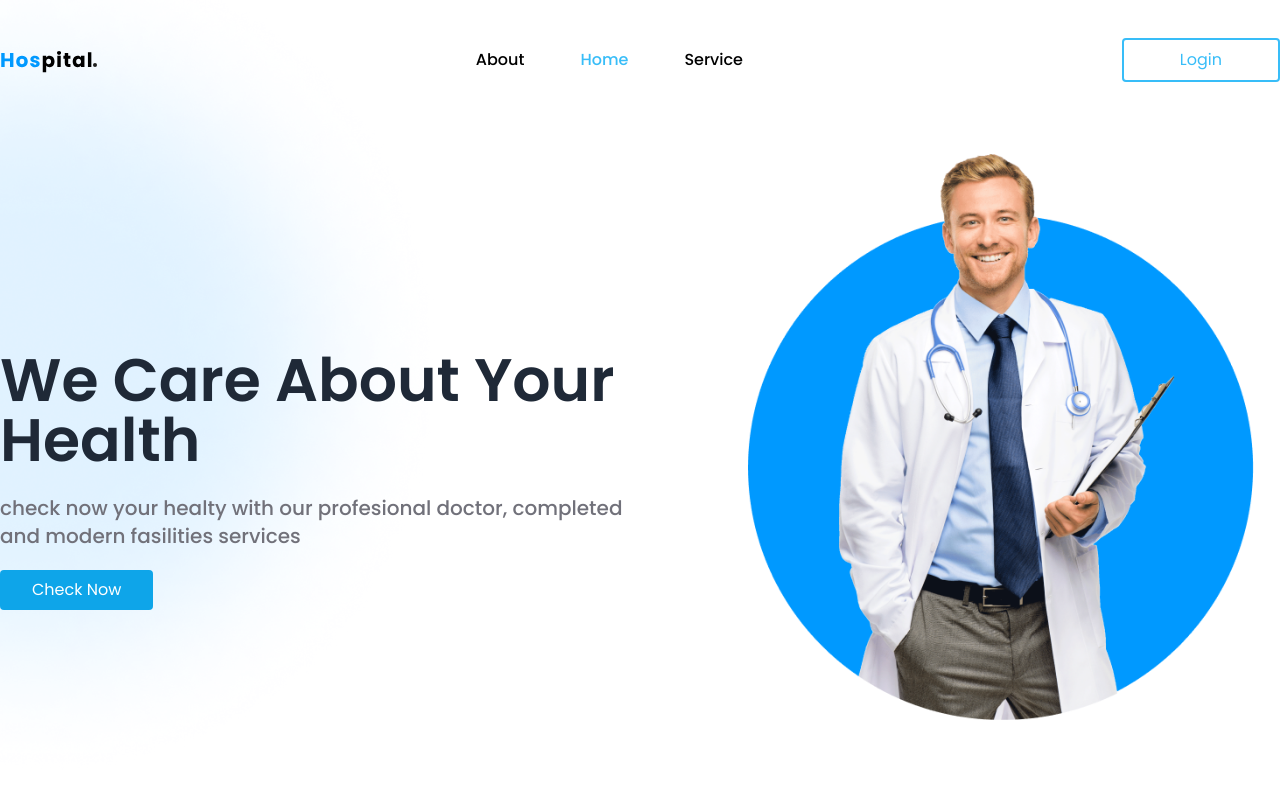
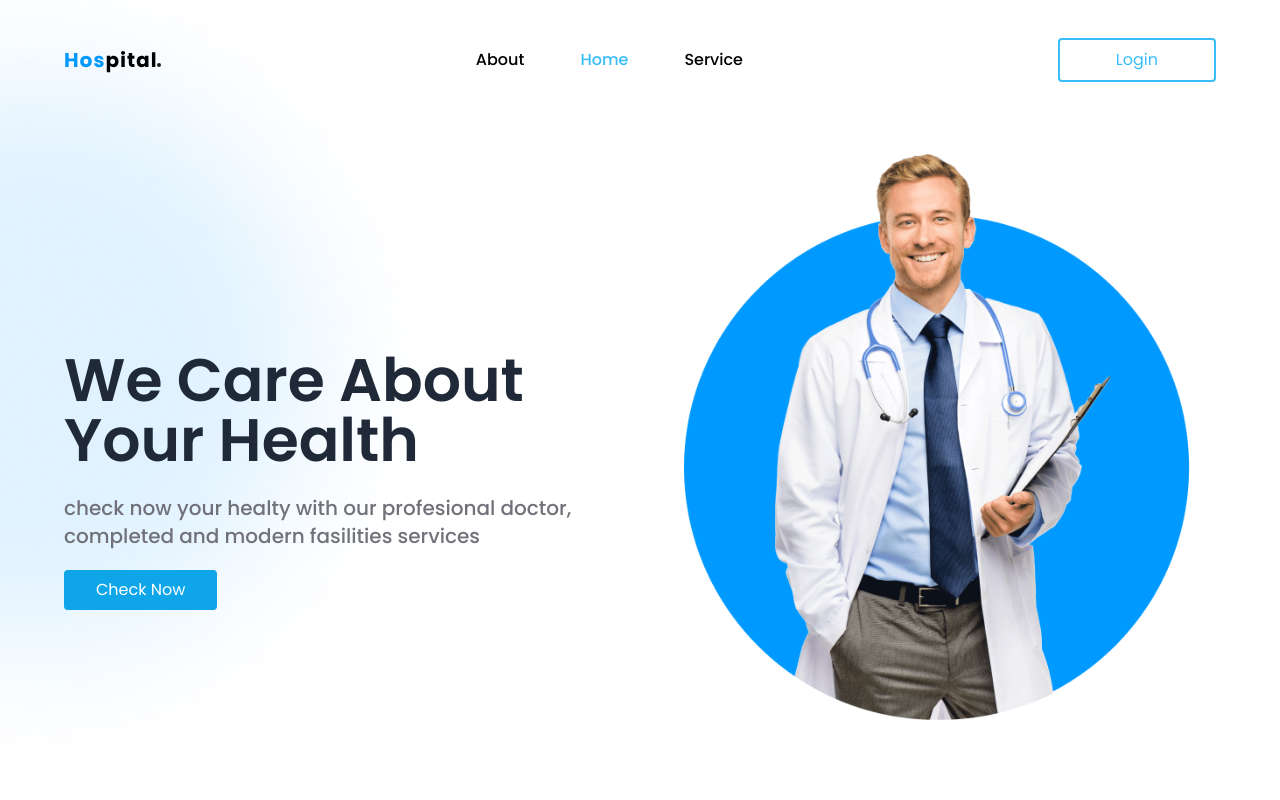
Before and after one commit to ulugbek-code/uic-test, a Vue app: page / in a window 1280 px wide. Shown: the top 800 px of the page. Built offline with nearby package versions, Linux system fonts and the light colour scheme.

Commit message:
padding added for container

```diff
--- a/src/App.vue
+++ b/src/App.vue
@@ -12,4 +12,9 @@ export default {
 };
 </script>
 
-<style></style>
+<style>
+.container {
+  padding-left: 5%;
+  padding-right: 5%;
+}
+</style>
```
